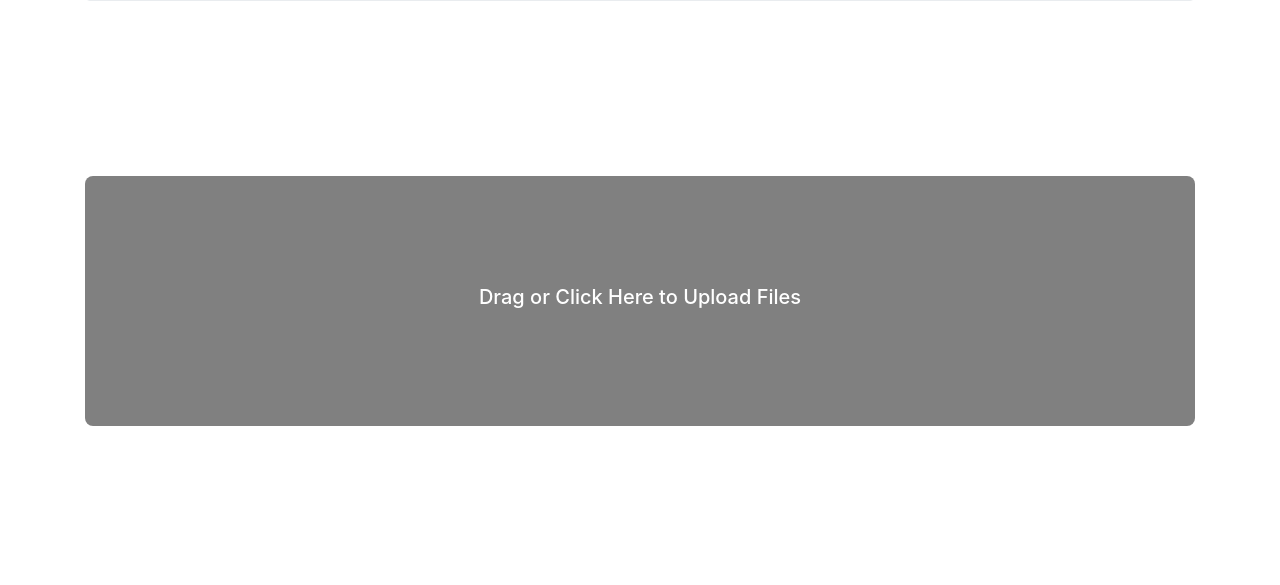
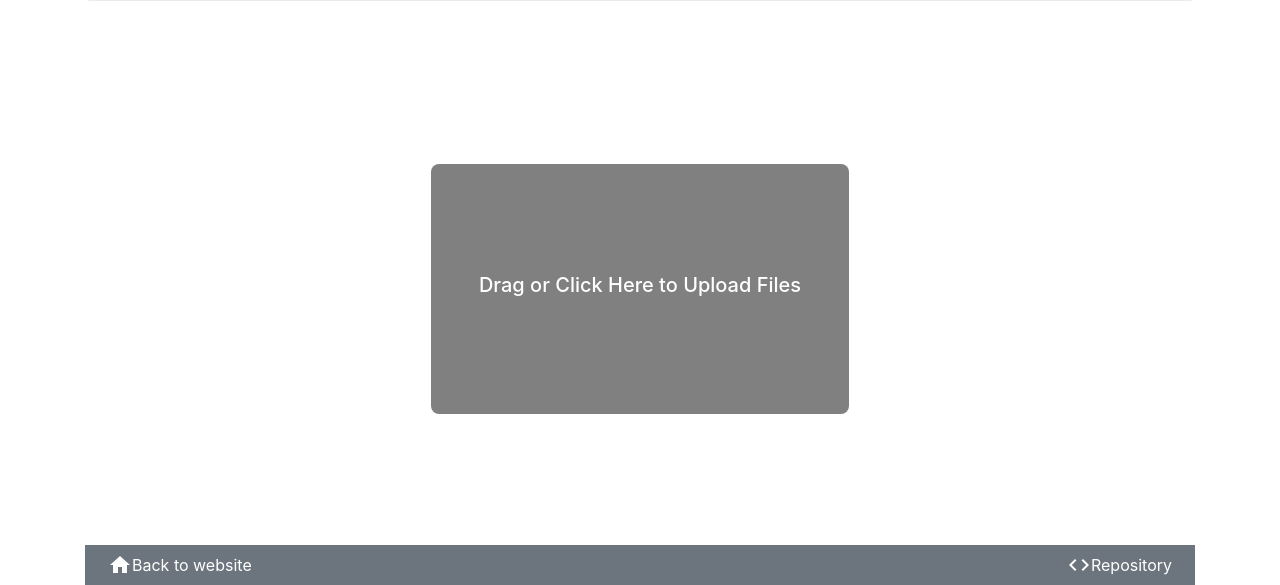
Before and after one commit to Maxunm/Fax-Me, a PHP site: page / in a window 1280 px wide. Shown: the part 215-800 px from the top of the page. Run offline with PHP 8.4, Linux system fonts and the light colour scheme.

Commit message:
Added footer, updated toast

```diff
--- a/css/index.css
+++ b/css/index.css
@@ -3,11 +3,17 @@ html body #mainContent {
 }
 
 #uploadSquare {
+  color: white;
   background: gray;
   height: 250px;
-  padding: 1em;
   border-radius: .5em;
+}
+
+#footerContent a {
+  padding: .5rem;
+  font-size: 16px;
   color: white;
+  text-decoration: none;
 }
 
 .successGlow {
--- a/css/index.sass
+++ b/css/index.sass
@@ -3,14 +3,18 @@ html body #mainContent
 
 
 #uploadSquare
+    color: white
     background: gray
 
     height: 250px
-
-    padding: 1em
     border-radius: .5em
 
-    color: white
+#footerContent
+    a
+        padding: .5rem
+        font-size: 16px
+        color: white
+        text-decoration: none
 
 
 .successGlow
--- a/failureToast.html
+++ b/failureToast.html
@@ -1,4 +1,4 @@
-<div id="failureToast" class="toast" role="alert" aria-live="assertive" aria-atomic="true" style="position: absolute; bottom: 0px; left: 10px; width: 300px" data-delay="5000">
+<div id="failureToast" class="toast" role="alert" aria-live="assertive" aria-atomic="true" style="position: absolute; bottom: 0px; left: 10px; width: 300px; display: none" data-delay="5000">
     <div class="toast-header">
         <strong class="mr-auto">Upload has Failed</strong>
         <small>Just Now</small>
--- a/index.php
+++ b/index.php
@@ -12,6 +12,8 @@
     <script src="https://cdn.jsdelivr.net/npm/popper.js@1.16.1/dist/umd/popper.min.js" integrity="sha384-9/reFTGAW83EW2RDu2S0VKaIzap3H66lZH81PoYlFhbGU+6BZp6G7niu735Sk7lN" crossorigin="anonymous"></script>
     <script src="https://stackpath.bootstrapcdn.com/bootstrap/4.5.2/js/bootstrap.min.js" integrity="sha384-B4gt1jrGC7Jh4AgTPSdUtOBvfO8shuf57BaghqFfPlYxofvL8/KUEfYiJOMMV+rV" crossorigin="anonymous"></script>
 
+    <link rel="stylesheet" href="https://fonts.googleapis.com/icon?family=Material+Icons">
+
     <link rel="stylesheet" href="css/index.css">
     <script src="js/index.js"></script>
 
@@ -25,10 +27,30 @@
             <h5>An internet portal to my printer</h5>
         </div>
 
-        <div class="flex-grow-1 d-flex flex-column align-items-center justify-content-center mb-3">
-            <div id="uploadSquare" class="container d-flex flex-column align-items-center justify-content-center">
-                <h5>Drag or Click Here to Upload Files</h5>
+        <div class="flex-grow-1 d-flex flex-column align-items-center justify-content-center">
+            <div class="container flex-grow-1 d-flex flex-column align-items-center justify-content-center">
+                <div id="uploadSquare" class=" d-flex flex-column align-items-center justify-content-center p-5">
+                    <h5>Drag or Click Here to Upload Files</h5>
+                </div>
             </div>
+
+            <footer class="container bg-secondary d-flex">
+                <div id="footerContent" class="d-flex justify-content-between flex-grow-1">
+                    <a href="https://github.com/Maxunm/Fax-Me">
+                        <span class="d-flex align-items-center">
+                            <span class="material-icons">home</span>
+                            <span>Back to website</span>
+                        </span>
+                    </a>
+
+                    <a href="https://www.rumel.io/">
+                        <span class="d-flex align-items-center">
+                            <span class="material-icons">code</span>
+                            <span>Repository</span>
+                        </span>
+                    </a>
+                </div>
+            </footer>
         </div>
     </div>
     <?php
--- a/js/index.js
+++ b/js/index.js
@@ -21,12 +21,20 @@ function glowSuccess() {
     setTimeout(function() {
         document.getElementById('uploadSquare').classList.remove('successGlow');
     }, 1500);
+    setTimeout(function() {
+        document.getElementById('successToast').style.display = "none";
+    }, 5500);
     document.getElementById('uploadSquare').classList.add('successGlow');
+    document.getElementById('successToast').style.display = "block";
 }
 
 function glowFailure() {
     setTimeout(function() {
         document.getElementById('uploadSquare').classList.remove('failureGlow');
     }, 1000);
+    setTimeout(function() {
+        document.getElementById('failureToast').style.display = "none";
+    }, 5500);
     document.getElementById('uploadSquare').classList.add('failureGlow');
+    document.getElementById('failureToast').style.display = "block";
 }
--- a/successToast.html
+++ b/successToast.html
@@ -1,4 +1,4 @@
-<div id="successToast" class="toast" role="alert" aria-live="assertive" aria-atomic="true" style="position: absolute; bottom: 0px; left: 10px; width: 300px" data-delay="5000">
+<div id="successToast" class="toast" role="alert" aria-live="assertive" aria-atomic="true" style="position: absolute; bottom: 0px; left: 10px; width: 300px; display: none" data-delay="5000">
     <div class="toast-header">
         <strong class="mr-auto">Upload Successful</strong>
         <small>Just Now</small>
```
Also changed, not shown: 1 other file.
